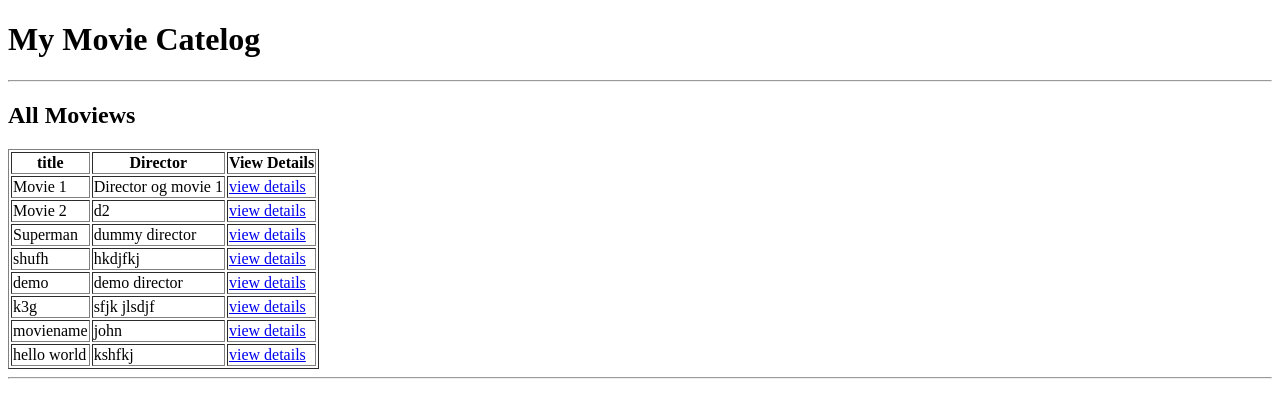
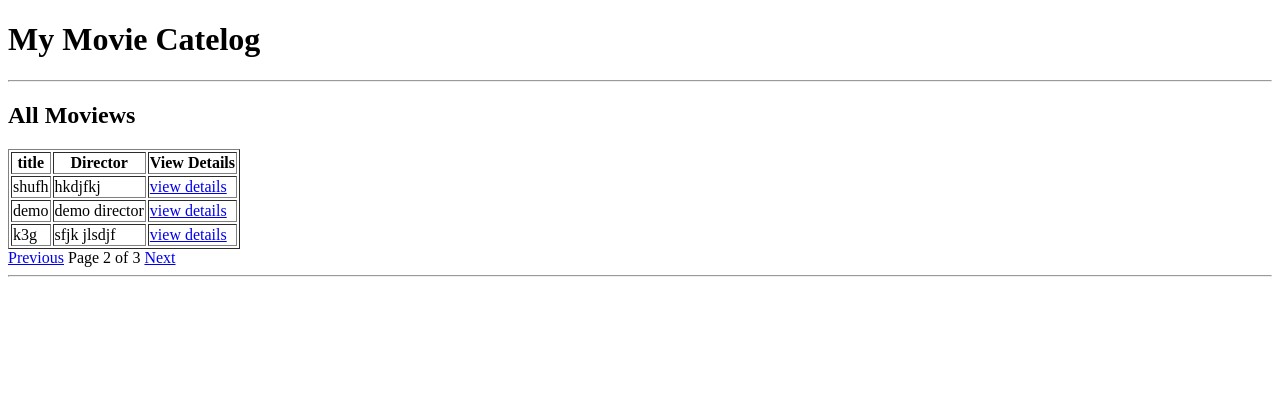
Before and after one commit to codershalini210/fordjango, a Django app: page /revision/movies/?page=2 in a window 1280 px wide. Shown: the top 418 px of the page. Run offline with Django 5.2, Linux system fonts and the light colour scheme; data comes from the database, SQL or seed files in the repository; both versions use the stored data as it was after the commit.

Commit message:
changes in movie_lisst.html and views of revision app  ... pagination added

```diff
--- a/myproject/revision/templates/revision/movie_list.html
+++ b/myproject/revision/templates/revision/movie_list.html
@@ -15,4 +15,13 @@
     </tr>
     {% endfor %}
 </table>
+<div>
+    {% if movies.has_previous %}
+    <a href="?page={{movies.previous_page_number}}">Previous</a>
+    {% endif %}
+    <span> Page {{movies.number}} of {{movies.paginator.num_pages}}</span>
+    {% if movies.has_next %}
+    <a href="?page={{movies.next_page_number}}">Next</a>
+    {% endif %}
+</div>
 {% endblock%}
--- a/myproject/revision/views.py
+++ b/myproject/revision/views.py
@@ -1,10 +1,25 @@
 from django.shortcuts import render,get_object_or_404
+from .models import Movie
+from django.core.paginator import Paginator,EmptyPage,PageNotAnInteger
 
-from .models import Movie
 def movie_list(request):
-    movies = Movie.objects.all()
+    object_list  = Movie.objects.all()
+
+    paginator = Paginator(object_list,3) #3 movies per page
+    page = request.GET.get('page')
+    try:
+        movies =paginator.page(page)
+    except PageNotAnInteger: #if page is not a integer -> show first page
+        movies = paginator.page(1)
+    except EmptyPage: #if page is out of range -> show lastpage
+        movies = paginator.page(paginator.num_pages)
+
     context ={'movies':movies}
     return render(request,"revision/movie_list.html",context)
+
+
+
+
 def movie_details_view(request,pk):
     movie = get_object_or_404(Movie,pk=pk)
     context = {'movie':movie}
```
Also changed, not shown: myproject/db.sqlite3.
